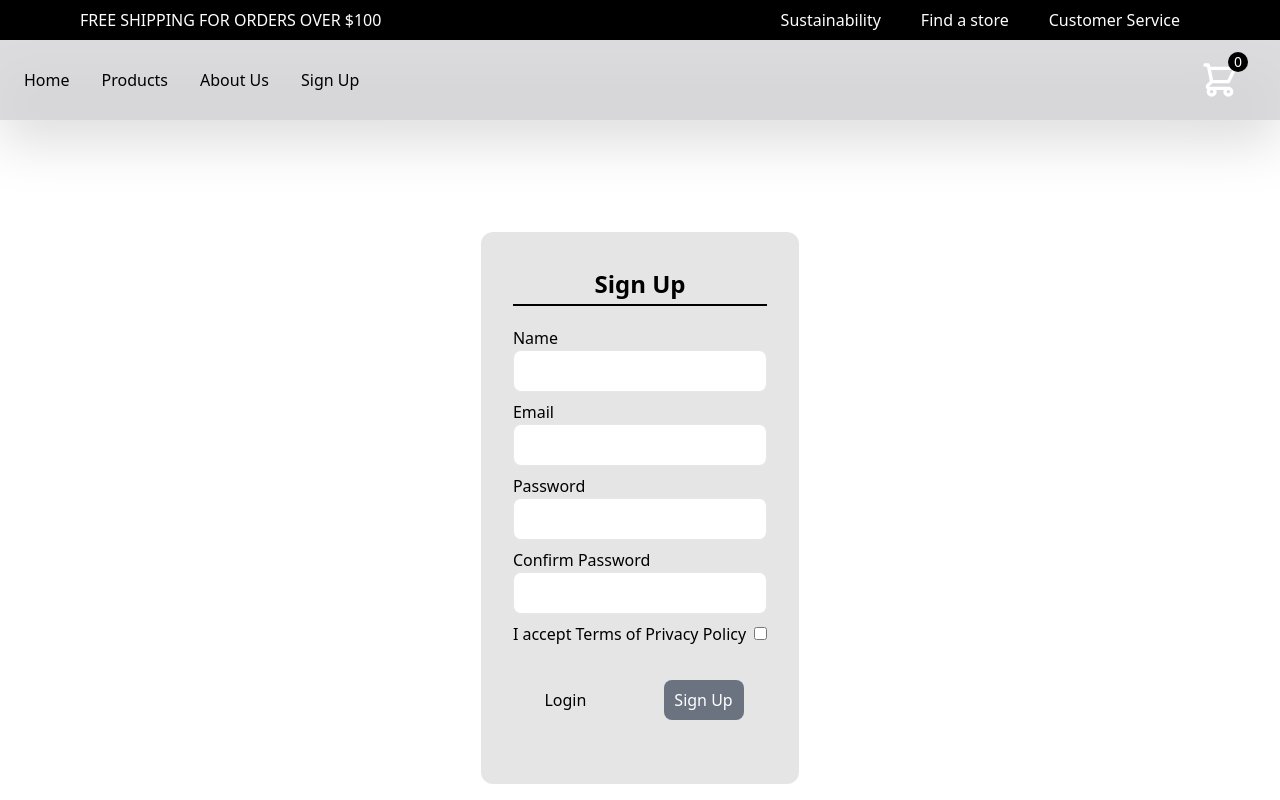
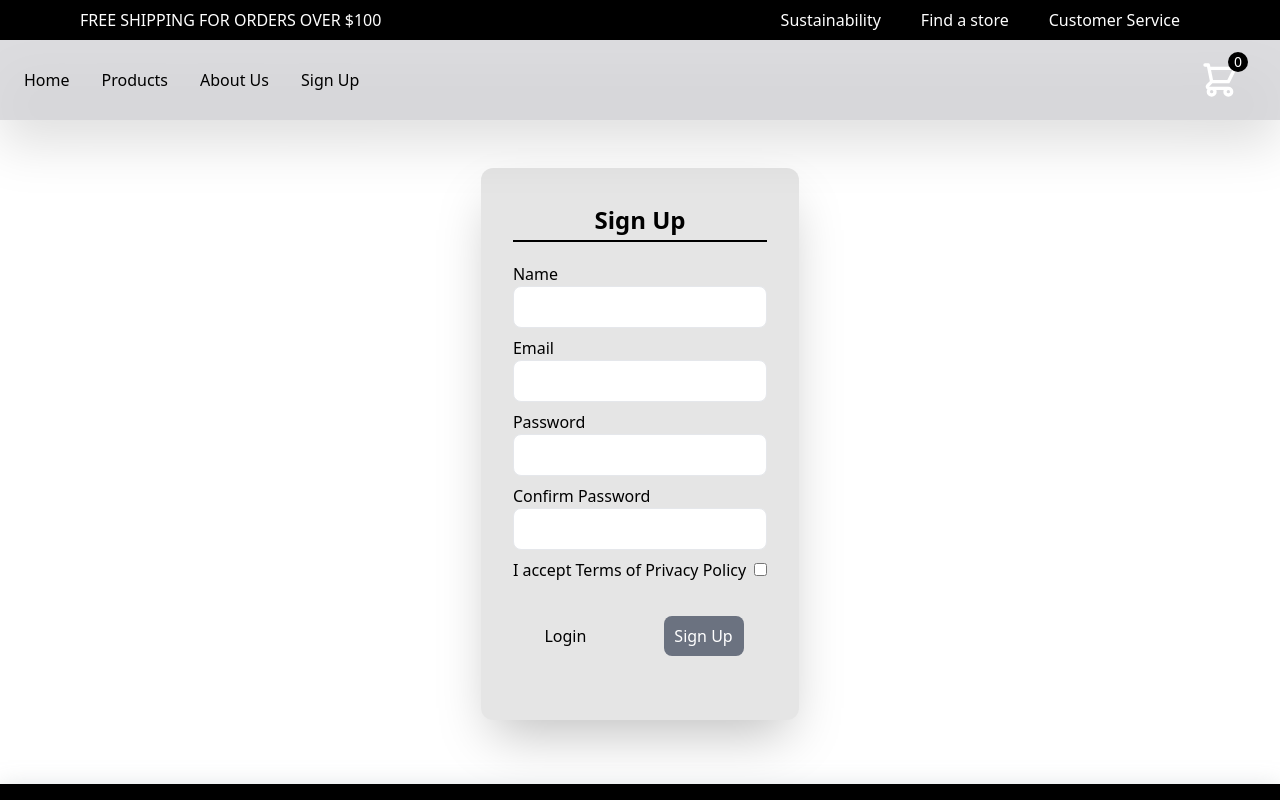
Before and after one commit to hessamimen/shopping_cart, a React (Create React App) app: page /signup in a window 1280 px wide. Shown: the top 800 px of the page. Built offline with nearby package versions, Linux system fonts and the light colour scheme; no server answers.

Commit message:
Toastify installed for sign up notifications - style for validation is not completed yet

```diff
--- a/package.json
+++ b/package.json
@@ -14,6 +14,7 @@
     "react-redux": "^8.0.4",
     "react-router-dom": "^6.0.0",
     "react-scripts": "5.0.1",
+    "react-toastify": "^9.0.8",
     "redux": "^4.2.0",
     "redux-thunk": "^2.4.1",
     "web-vitals": "^2.1.4"
--- a/src/components/SignUp.js
+++ b/src/components/SignUp.js
@@ -1,7 +1,12 @@
 import React, {useState, useEffect} from 'react'
+
+//Toastify
+import { ToastContainer } from 'react-toastify';
+import 'react-toastify/dist/ReactToastify.css';
 
 //Functions
 import {validate} from "../helpers/functions"
+import {notify} from '../helpers/toast'
 
 function SignUp() {
 
@@ -41,9 +46,12 @@ function SignUp() {
     const submitHandler = event => {
         event.preventDefault();
 
+
         if (!Object.keys(errors).length) {
-            console.log(data)
+            notify("Successfully Signed Up", "success")
         } else {
+            notify("Invalid Data!!!", "error");
+
             setTouched({
                 name: true,
                 email: true,
@@ -58,9 +66,9 @@ function SignUp() {
 
 
   return (
-    <div className='flex justify-center min-h-[30vh] my-48'>
+    <div className='flex justify-center min-h-min mt-32 mb-16'>
 
-        <form onSubmit={submitHandler} className='bg-black/10 hover:bg-black/20 h-fit p-8 rounded-xl'>
+        <form onSubmit={submitHandler} className='bg-black/10 hover:bg-black/20 h-fit p-8 rounded-xl shadow-2xl'>
             <h2 className='mb-5 py-1 border-b-2 border-b-black text-center text-2xl font-bold'>Sign Up</h2>
 
             <div className='flex flex-col w-full'>
@@ -99,6 +107,7 @@ function SignUp() {
             </div>
 
         </form>
+        <ToastContainer />
     </div>
   )
 }
--- /dev/null
+++ b/src/helpers/toast.js
@@ -0,0 +1,9 @@
+import { toast } from 'react-toastify';
+
+export const notify = (text, type) => {
+    if (type === 'success') {
+        toast.success(text);
+    } else {
+        toast.error(text)
+    }
+}
```
Also changed, not shown: 1 other file (tests, documents, lock files or other folders).
